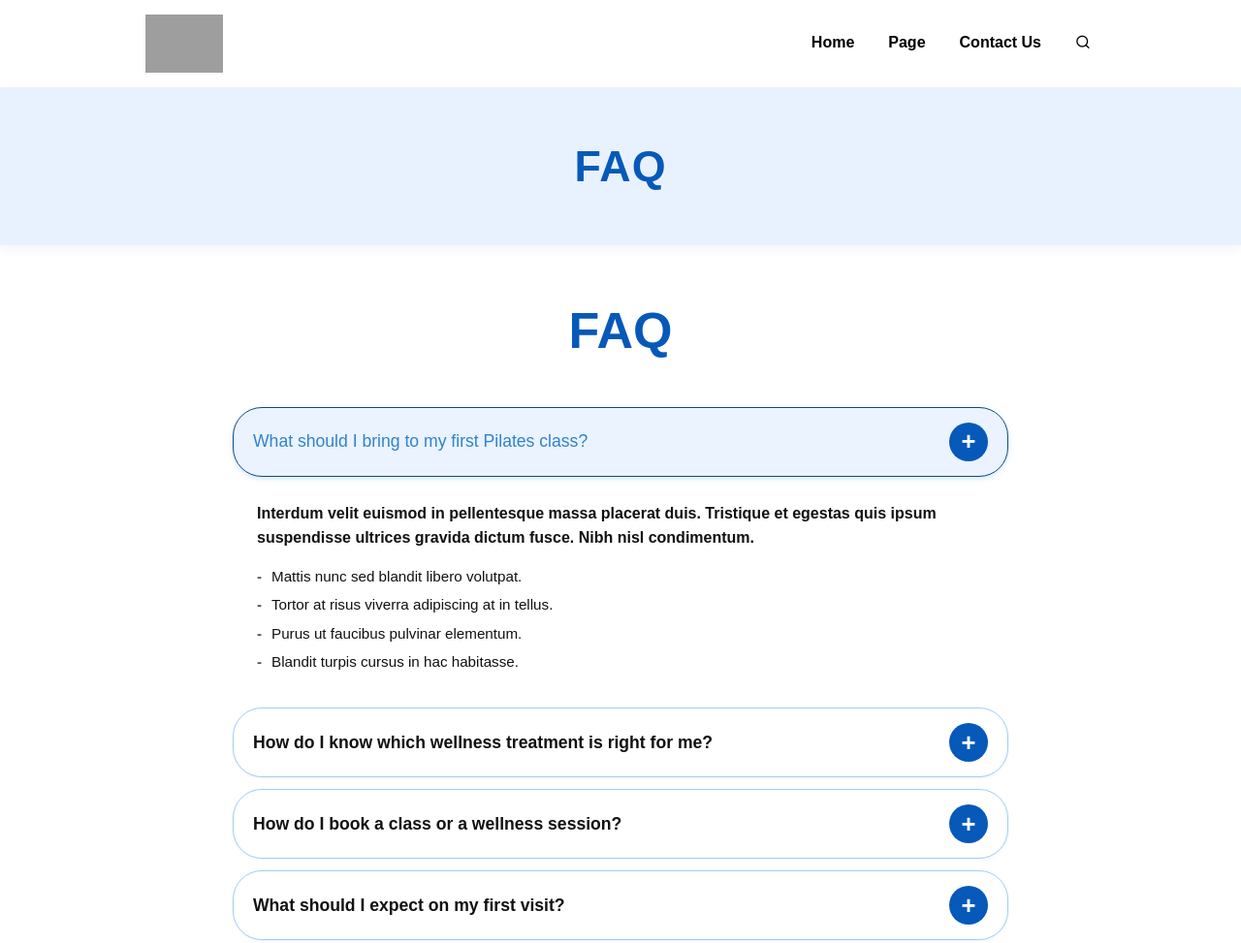
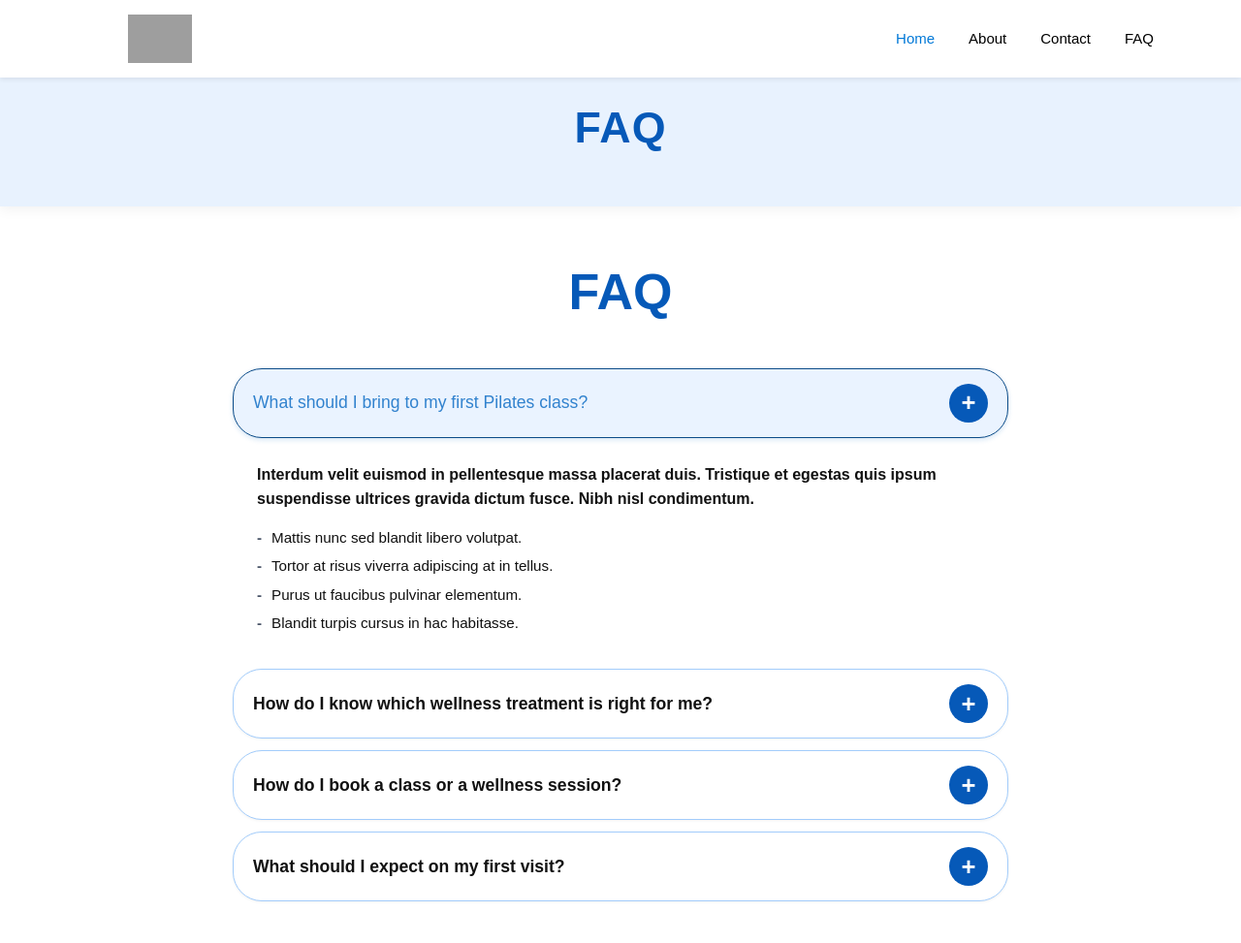
Before and after one commit to Shreya17-alt/MajorProject, a plain HTML site: page faq.html in a window 1280 px wide. Shown: the top 973 px of the page at 97% size. Drawn offline with nearby package versions, Linux system fonts and the light colour scheme; grey boxes are pictures that could not be loaded; a script that the page names is missing.

Commit message:
faq-header-linking

```diff
--- a/contact.css
+++ b/contact.css
@@ -10,8 +10,6 @@ body {
     color: #111;
     background: #fff;
 }
-
-/* Layout */
 .wrap {
     min-height: 100vh;
     display: flex;
--- a/faq.css
+++ b/faq.css
@@ -8,6 +8,62 @@ body {
   background-color: white;
   padding: 40px 20px;
 }
+.navbar {
+  display: flex;
+  justify-content: space-between;
+  align-items: center;
+  padding: 15px 90px;
+  background: #fff;
+  position: fixed;
+  width: 100%;
+  top: 0;
+  z-index: 1000;
+  box-shadow: 0 2px 5px rgba(0, 0, 0, 0.08);
+}
+.logo {
+  display: flex;
+  align-items: center;
+  gap: 10px;
+}
+.logo img {
+  width: 150px;
+  height: 50px;
+  object-fit: contain;
+}
+
+.logo h2 {
+  font-size: 20px;
+  font-weight: 700;
+  color: #222;
+  letter-spacing: 1px;
+}
+
+.logo span {
+  font-weight: 600;
+  color: #000;
+}
+
+/* NAVIGATION LINKS */
+.nav-links {
+  display: flex;
+  list-style: none;
+  gap: 35px;
+}
+
+.nav-links li a {
+  text-decoration: none;
+  color: #000;
+  font-size: 15px;
+  font-weight: 500;
+  transition: 0.3s ease;
+}
+
+.nav-links li a:hover,
+.nav-links li a.active {
+  color: #0078d7;
+}
+
+
 .header {
   display: flex;
   justify-content: space-between;
@@ -17,9 +73,6 @@ body {
   box-shadow: 0 4px 8px rgba(0,0,0,0.1);
   top: 0;
   z-index: 1000;
-  width: 100vw;
-  left: 0;
-  margin: 0;
 }
 .header img {
   height: 60px;
@@ -45,6 +98,7 @@ body {
 .faq-wrapper {
   max-width: 800px;
   margin: 0 auto;
+  margin-top: 50px;
 }
 
 .first-faq {
--- a/faq.html
+++ b/faq.html
@@ -13,15 +13,18 @@
 </head>
 
 <body>
-  <div class="header">
-    <img src="https://assets.nicepagecdn.com/d2cc3eaa/6551490/images/logo-black.png" alt="Logo">
-    <div class="links">
-      <a href="#">Home</a>
-      <a href="#">Page</a>
-      <a href="#">Contact Us</a>
-      <i class="ri-search-line"></i>
-    </div>
+  <header class="navbar">
+  <div class="logo">
+    <img src="https://assets.nicepagecdn.com/d2cc3eaa/6551490/images/logo-black.png" alt="Wellness Center Logo">
   </div>
+
+  <ul class="nav-links">
+    <li><a href="index.html" class="active">Home</a></li>
+    <li><a href="about.html">About</a></li>
+    <li><a href="contact.html">Contact</a></li>
+    <li><a href="faq.html">FAQ</a></li>
+  </ul>
+</header>
   <div class="faq-wrapper">
     <h1 class="first-faq">FAQ</h1>
     <h1 class="faq-heading">FAQ</h1>
```
Also changed, not shown: home.css (+7 -99 lines).
